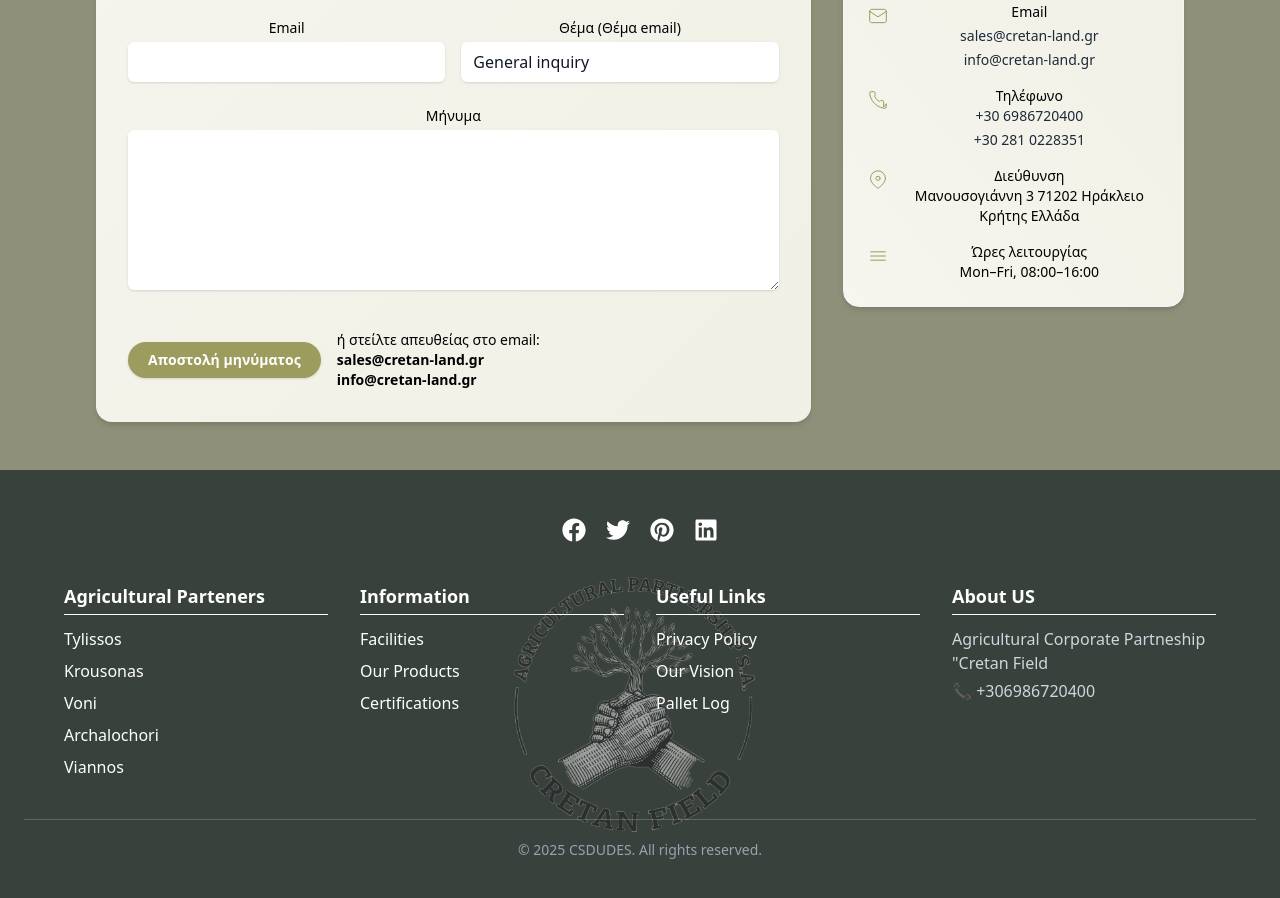
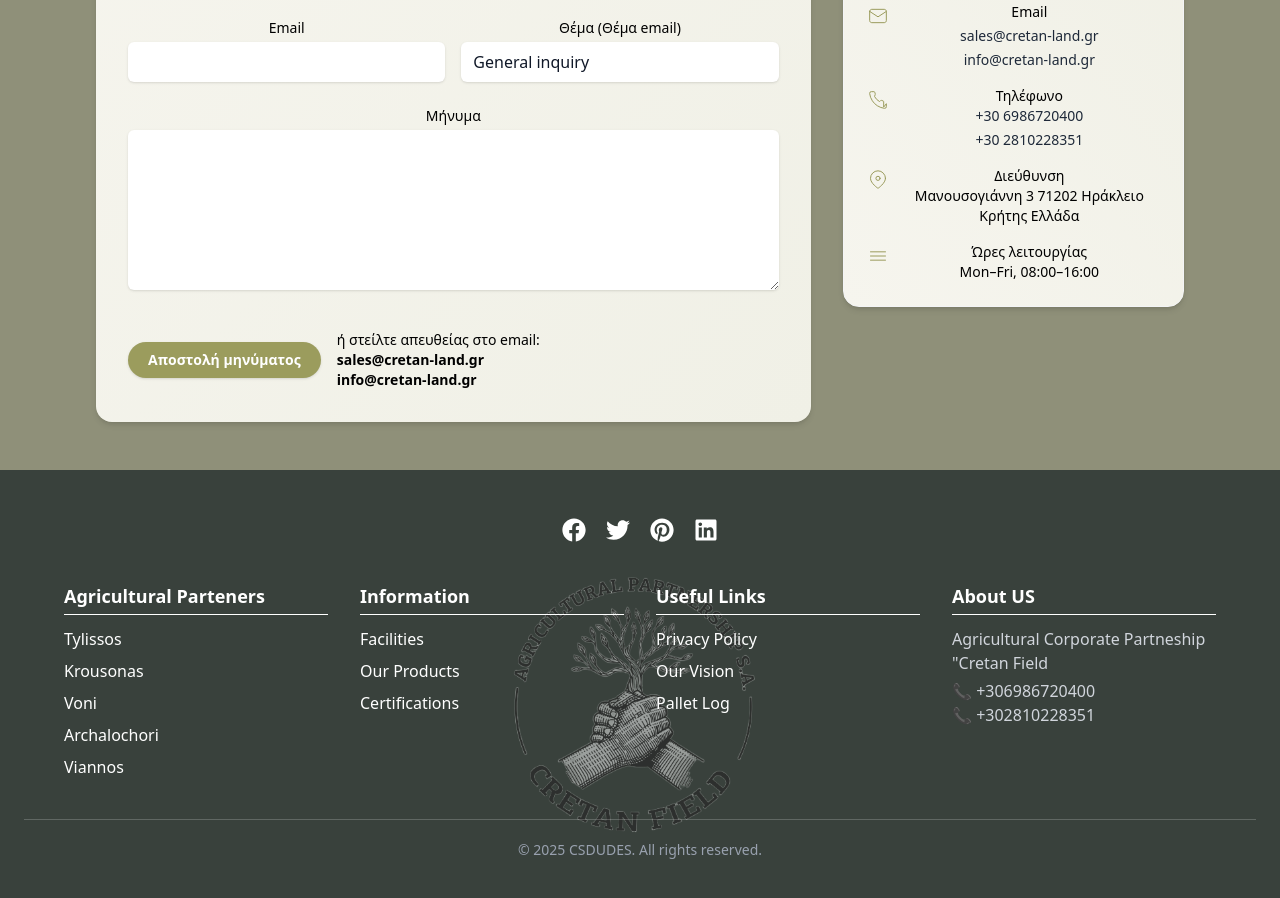
Before and after one commit to faidonasbougadakis/oil-website, a React (Vite) app: page / in a window 1280 px wide. Shown: the part 5380-6278 px from the top of the page. Built offline with nearby package versions, Linux system fonts and the light colour scheme.

Commit message:
chore(deploy): update site

```diff
--- a/src/components/footer.tsx
+++ b/src/components/footer.tsx
@@ -105,6 +105,7 @@
           <p className="text-gray-300 mb-1">Agricultural Corporate Partneship "Cretan Field</p>
           <p className="text-gray-300 mb-1"></p>
           <p className="text-gray-300">📞 +306986720400</p>
+          <p className="text-gray-300">📞 +302810228351</p>
         </div>
       </div>
 
--- a/src/components/sections/ContactUs.tsx
+++ b/src/components/sections/ContactUs.tsx
@@ -154,7 +154,7 @@
     sales_email: 'sales@cretan-land.gr',
     info_email:'info@cretan-land.gr',
     phone: '+30 6986720400',
-    phone2: '+30 281 0228351',
+    phone2: '+30 2810228351',
     address: 'Μανουσογιάννη 3 71202 Ηράκλειο Κρήτης Ελλάδα',
     hours: 'Mon–Fri, 08:00–16:00',
   }
--- a/src/components/sections/Home.tsx
+++ b/src/components/sections/Home.tsx
@@ -6,7 +6,7 @@
     scrollText: "Γεύση. Υγεία. Κρήτη. ",
   },
   en: {
-    welcome: "Cretan lands",
+    welcome: "Cretan land",
     scrollText: "Taste. Health. Crete.",
   },
 };
```
